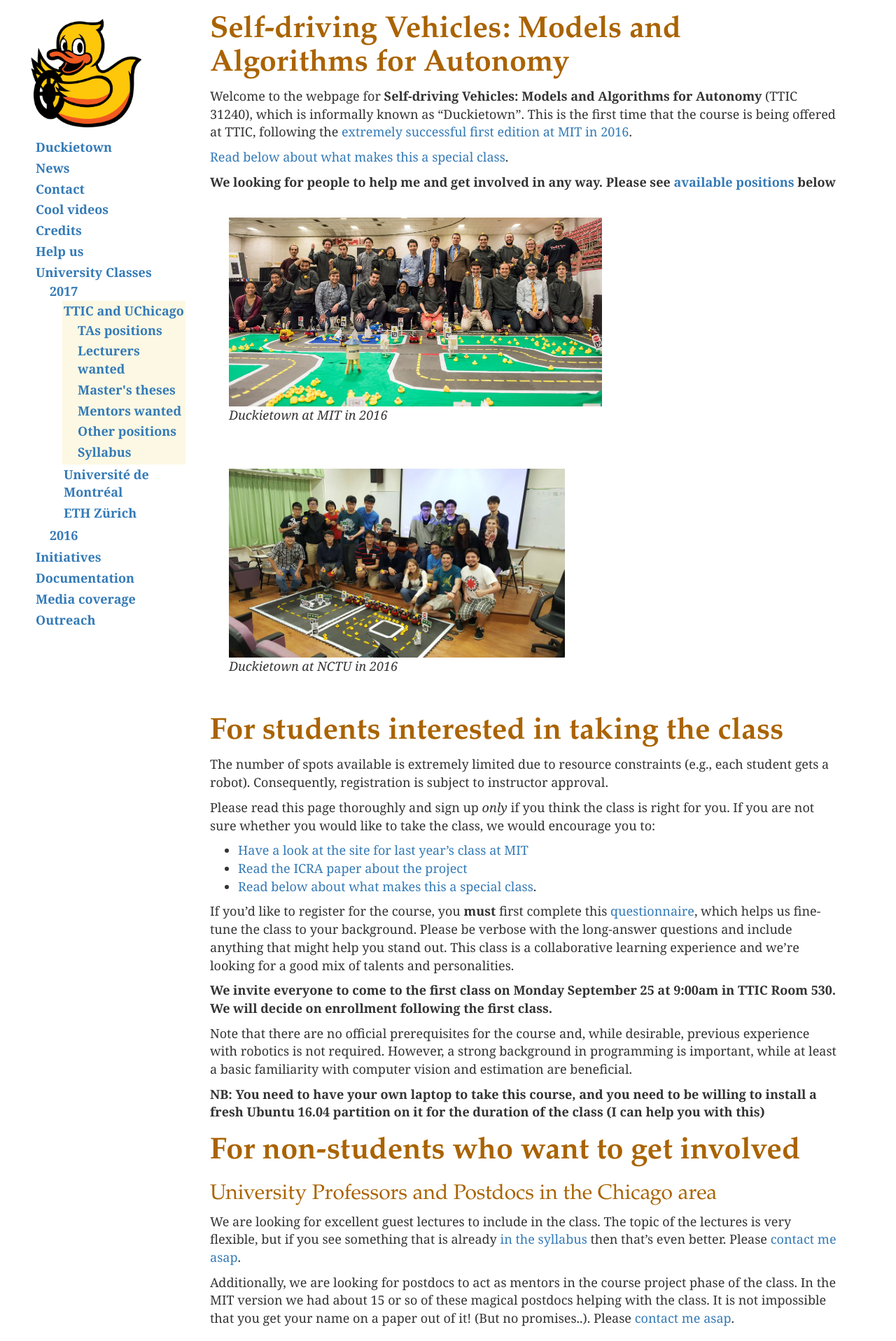
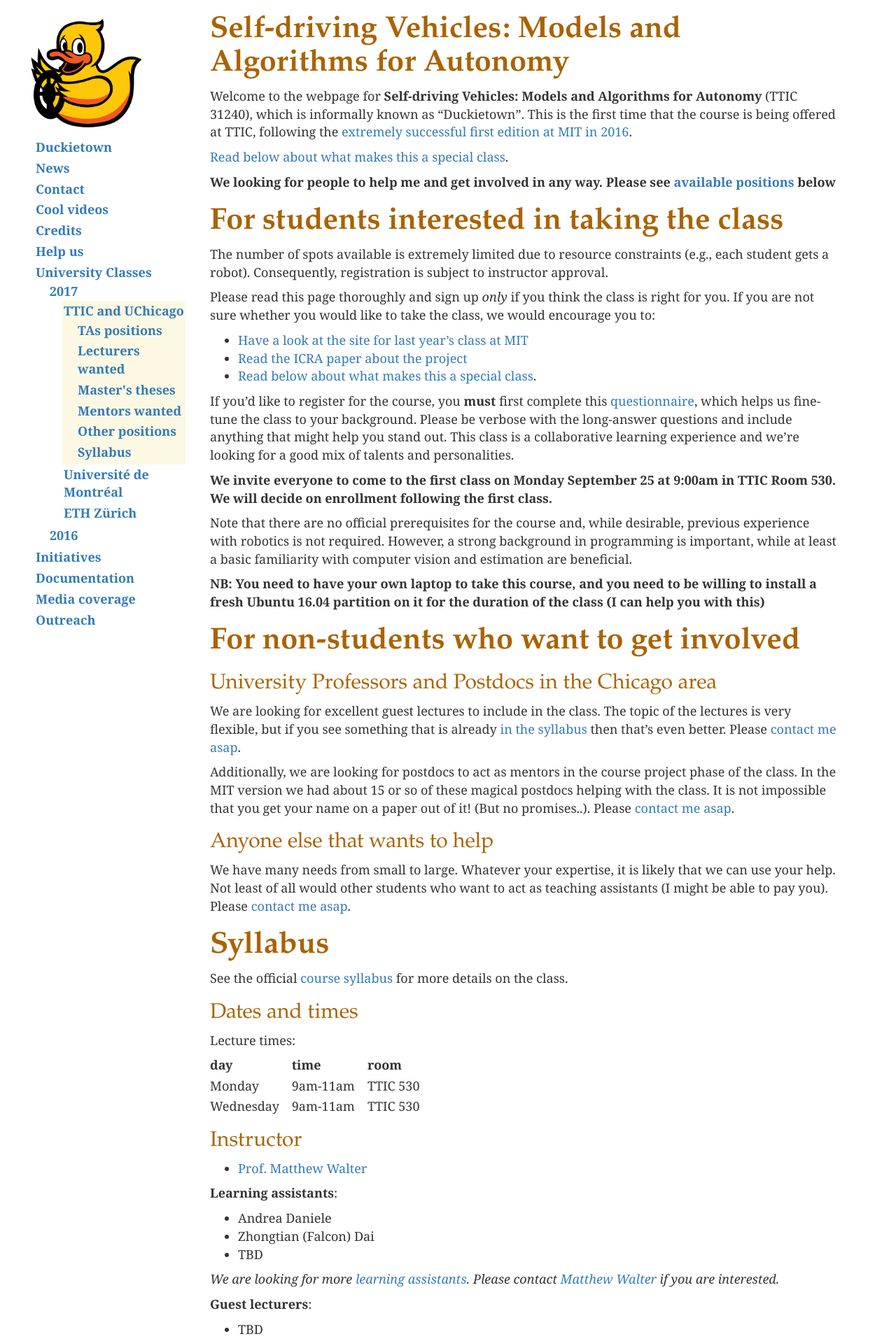
Before and after one commit to ducktown/duckietown.org, a Jekyll site: the page built from classes/2017/17-TTIC/index.md, in a window 1280 px wide. Shown: the top 1917 px of the page at 70% size. Built offline with Jekyll 4.4.1, drawn with Linux system fonts in a browser that asks for light colours; comment, search, counter and statistics services are not loaded.

Commit message:
undo edit that caused build failure

```diff
--- a/classes/2017/17-TTIC/index.md
+++ b/classes/2017/17-TTIC/index.md
@@ -11,28 +11,6 @@ informally known as "Duckietown". This is the first time that the course is bein
 [Read below about what makes this a special class](#special).
 
 **We looking for people to help me and get involved in any way. Please see  [available positions](#positions) below**
-
-<div class='figure-with-caption'>
-    <a href="/media/classes/duckietown-mit.jpg"><img src="/media/classes/duckietown-mit.jpg"/></a>
-    <p>Duckietown at MIT in 2016</p>
-</div>
-
-<div class='figure-with-caption'>
-    <a href="/media/classes/duckietown-taiwan.jpg">
-    <img src="/media/classes/duckietown-taiwan.jpg"/>
-    </a>
-    <p>Duckietown at NCTU in 2016</p>
-</div>
-
-<div style='clear: both;'></div>
-
-<style>
-    .figure-with-caption img { height: 15em; width: auto;}
-    .figure-with-caption {
-        padding: 1.5em;
-        display: block; float: left;
-    }
-</style>
 
 # For students interested in taking the class
 
```
